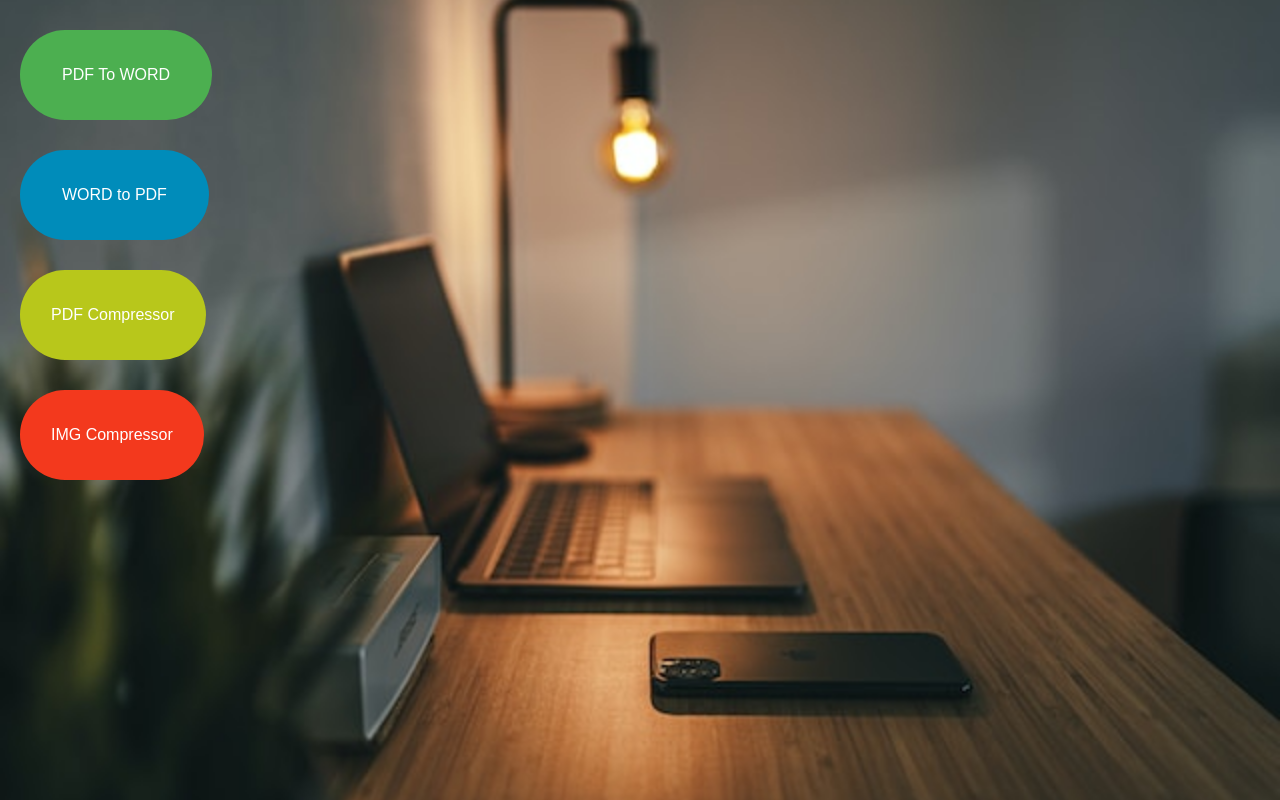
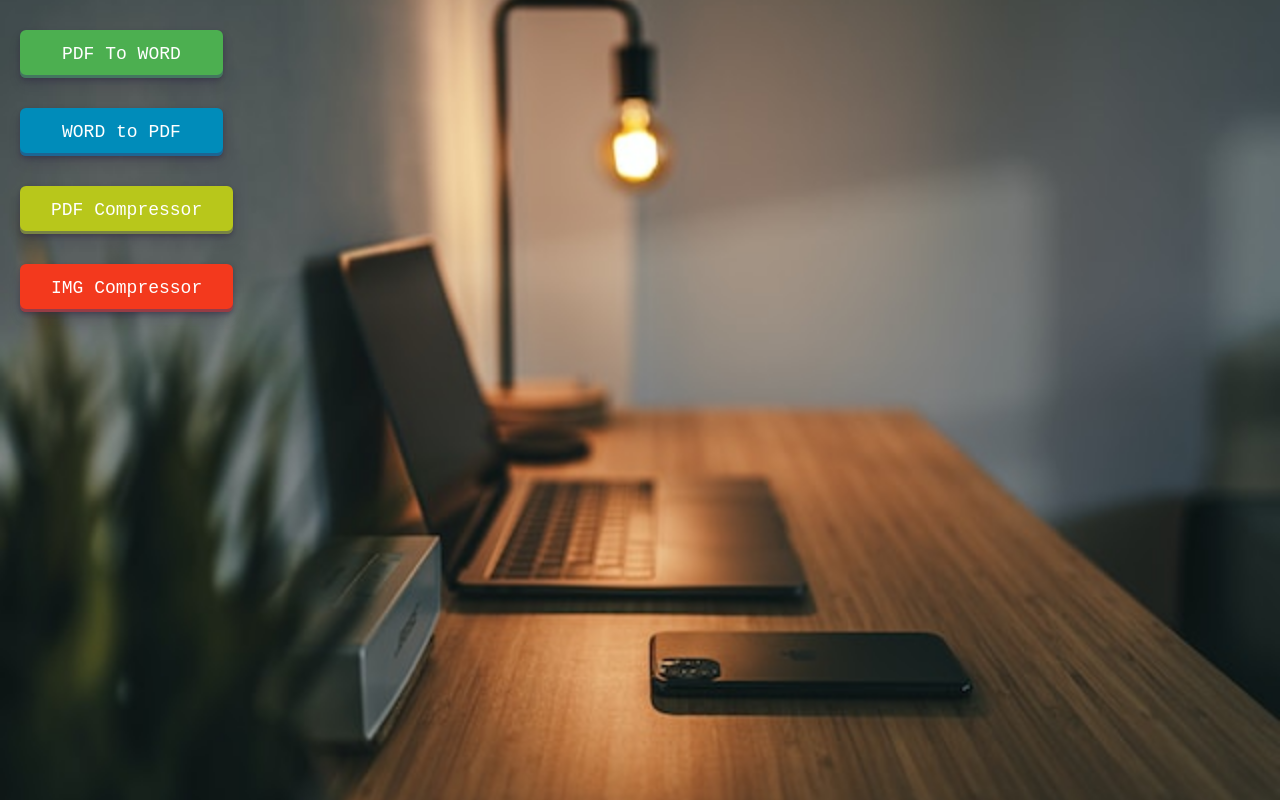
Before and after one commit to randhavevaibhav/fileConverter, a plain HTML site: page index.html in a window 1280 px wide. Drawn offline with Linux system fonts and the light colour scheme.

Commit message:
added styles to buttons

```diff
--- a/style.css
+++ b/style.css
@@ -50,8 +50,49 @@ span{
     padding: 10px 10px;
     align-items: center;
 }
+.buttonStyles {
+  align-items: center;
+  appearance: none;
+  border: 0;
+  border-radius: 6px;
+  box-shadow: rgba(45, 35, 66, .4) 0 2px 4px,rgba(45, 35, 66, .3) 0 7px 13px -3px,rgba(58, 65, 111, .5) 0 -3px 0 inset;
+  box-sizing: border-box;
+  color: #fff;
+  cursor: pointer;
+  display: inline-flex;
+  font-family: "JetBrains Mono",monospace;
+  height: 48px;
+  justify-content: center;
+  line-height: 1;
+  list-style: none;
+  overflow: hidden;
+  padding: 15px 32px;
+  position: relative;
+  text-align: left;
+  text-decoration: none;
+  transition: box-shadow .15s,transform .15s;
+  user-select: none;
+  -webkit-user-select: none;
+  touch-action: manipulation;
+  white-space: nowrap;
+  will-change: box-shadow,transform;
+  font-size: 18px;
+}
 
-.buttonStyles
+.buttonStyles:focus {
+  box-shadow: #3c4fe0 0 0 0 1.5px inset, rgba(45, 35, 66, .4) 0 2px 4px, rgba(45, 35, 66, .3) 0 7px 13px -3px, #3c4fe0 0 -3px 0 inset;
+}
+
+.buttonStyles:hover {
+  box-shadow: rgba(45, 35, 66, .4) 0 4px 8px, rgba(45, 35, 66, .3) 0 7px 13px -3px, #0f0f10 0 -3px 0 inset;
+  transform: translateY(-2px);
+}
+
+.buttonStyles:active {
+  box-shadow: #3c4fe0 0 3px 7px inset;
+  transform: translateY(2px);
+}
+/* .buttonStyles
 {
 
   border: none;
@@ -63,7 +104,7 @@ span{
   display: inline-block;
   font-size: 16px;
   cursor: pointer;
-}
+} */
 .buttonPtW {
     background-color: #4CAF50;
 
@@ -109,3 +150,11 @@ span{
 
 
   }
+
+
+
+
+
+
+
+/* CSS */
```
Also changed, not shown: index.html (+13 -0 lines).
